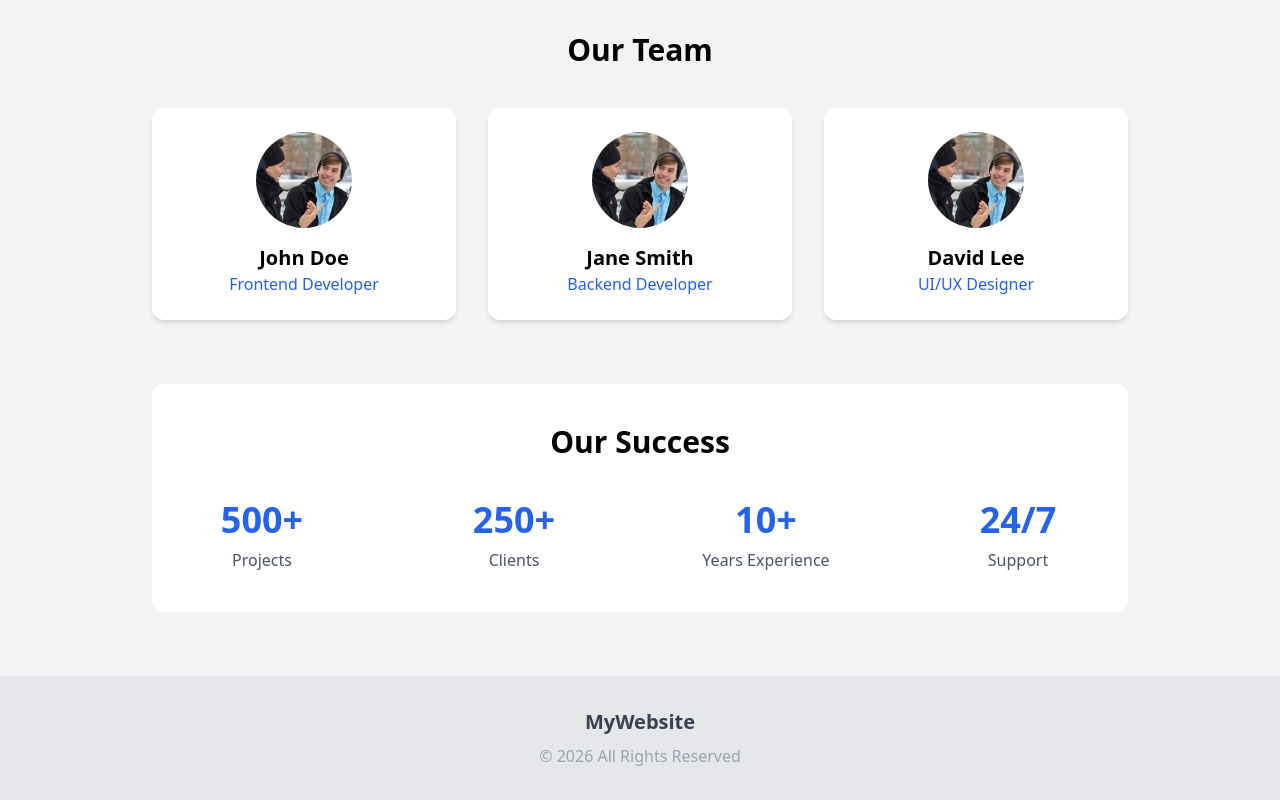
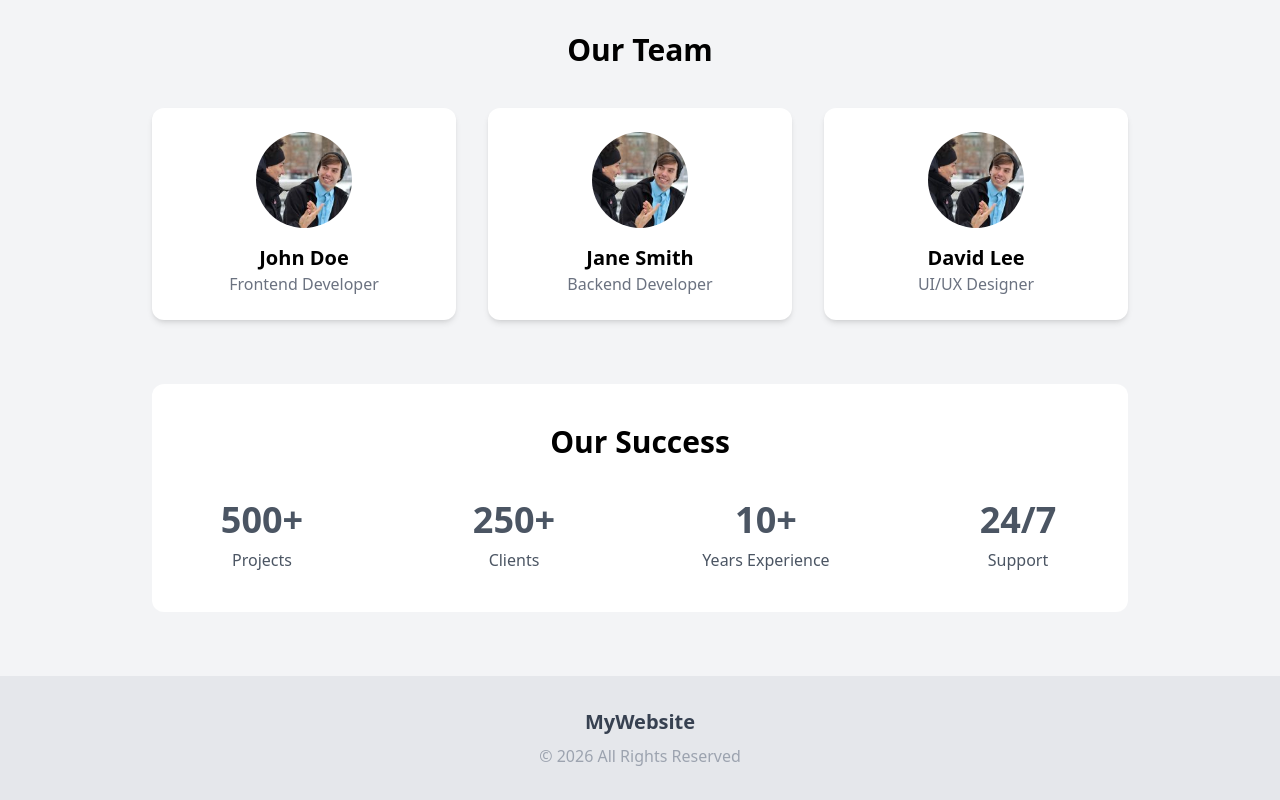
Before and after one commit to tarunkumar9448/firstapp, a React (Vite) app: page /about in a window 1280 px wide. Shown: the part 764-1564 px from the top of the page. Built offline with nearby package versions, Linux system fonts and the light colour scheme.

Commit message:
dark light mode

```diff
--- a/src/components/Counter.jsx
+++ b/src/components/Counter.jsx
@@ -41,7 +41,7 @@ function Counter({ end, suffix = "" }) {
   }, [start, end]);
 
   return (
-    <h3 ref={ref} className="text-4xl font-bold text-blue-600">
+    <h3 ref={ref} className="text-4xl font-bold text-gray-600 dark:text-gray-200">
       {count}{suffix}
     </h3>
   );
--- a/src/pages/About.jsx
+++ b/src/pages/About.jsx
@@ -36,48 +36,48 @@ function About() {
 
                  <div class="grid sm:grid-cols-2 lg:grid-cols-3 gap-8">
 
-                     <div class="bg-white rounded-xl shadow-md p-6 text-center">
+                     <div class="bg-white rounded-xl shadow-md p-6 text-center dark:bg-gray-800">
                          <img src={TeamImg1} class="w-24 h-24 rounded-full mx-auto mb-4" />
-                         <h3 class="font-bold text-xl">John Doe</h3>
-                         <p class="text-blue-600">Frontend Developer</p>
+                         <h3 class="font-bold text-xl dark:text-gray-100">John Doe</h3>
+                         <p class="text-gray-500">Frontend Developer</p>
                      </div>
 
-                     <div class="bg-white rounded-xl shadow-md p-6 text-center">
+                     <div class="bg-white rounded-xl shadow-md p-6 text-center dark:bg-gray-800">
                          <img src={TeamImg1} class="w-24 h-24 rounded-full mx-auto mb-4" />
-                         <h3 class="font-bold text-xl">Jane Smith</h3>
-                         <p class="text-blue-600">Backend Developer</p>
+                         <h3 class="font-bold text-xl dark:text-gray-100">Jane Smith</h3>
+                         <p class="text-gray-500">Backend Developer</p>
                      </div>
 
-                     <div class="bg-white rounded-xl shadow-md p-6 text-center">
+                     <div class="bg-white rounded-xl shadow-md p-6 text-center dark:bg-gray-800">
                          <img src={TeamImg1} class="w-24 h-24 rounded-full mx-auto mb-4" />
-                         <h3 class="font-bold text-xl">David Lee</h3>
-                         <p class="text-blue-600">UI/UX Designer</p>
+                         <h3 class="font-bold text-xl dark:text-gray-100">David Lee</h3>
+                         <p class="text-gray-500">UI/UX Designer</p>
                      </div>
 
                  </div>
              </div>
          </section>
-         <section class="bg-white py-10 rounded-xl">
-                 <h2 class="text-3xl font-bold text-center mb-10">Our Success</h2>
+         <section class="bg-white py-10 rounded-xl dark:bg-gray-800">
+                 <h2 class="text-3xl font-bold text-center mb-10 dark:text-gray-100">Our Success</h2>
              <div class="max-w-6xl mx-auto grid grid-cols-2 md:grid-cols-4 gap-8 text-center">
                  <div>
-                     <h3 class="text-4xl font-bold text-blue-600"><Counter end={500} suffix="+" /></h3>
-                     <p class="text-gray-600 mt-2">Projects</p>
+                     <Counter end={500} suffix="+" />
+                     <p class="text-gray-600 mt-2 dark:text-gray-200">Projects</p>
                  </div>
 
                  <div>
-                     <h3 class="text-4xl font-bold text-blue-600"><Counter end={250} suffix="+" /></h3>
-                     <p class="text-gray-600 mt-2">Clients</p>
+                     <Counter end={250} suffix="+" />
+                     <p class="text-gray-600 mt-2 dark:text-gray-200">Clients</p>
                  </div>
 
                  <div>
-                     <h3 class="text-4xl font-bold text-blue-600"><Counter end={10} suffix="+" /></h3>
-                     <p class="text-gray-600 mt-2">Years Experience</p>
+                     <Counter end={10} suffix="+" />
+                     <p class="text-gray-600 mt-2 dark:text-gray-200">Years Experience</p>
                  </div>
 
                  <div>
-                     <h3 class="text-4xl font-bold text-blue-600"><Counter end={24} suffix="/7" /></h3>
-                     <p class="text-gray-600 mt-2">Support</p>
+                     <Counter end={24} suffix="/7" />
+                     <p class="text-gray-600 mt-2 dark:text-gray-200">Support</p>
                  </div>
              </div>
          </section>
```
